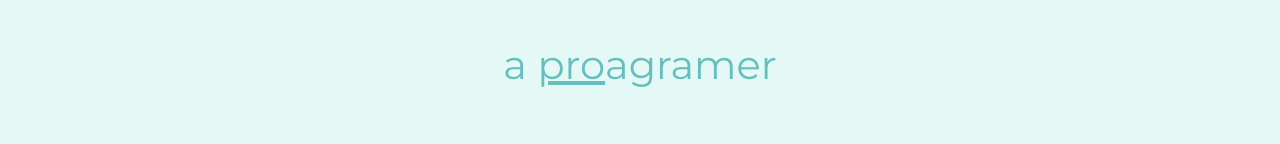
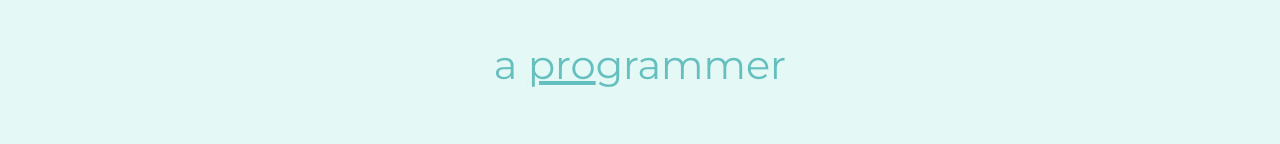
Before and after one commit to priyanshu47090/io, a plain HTML site: page index.html in a window 1280 px wide. Shown: the part 285-429 px from the top of the page. Drawn offline with Linux system fonts and the light colour scheme.

Commit message:
Update index.html

```diff
--- a/index.html
+++ b/index.html
@@ -14,7 +14,7 @@
     <img class="top-cloud" src="images/cloud.png" alt="cloud.png">
     <div class="tittle-text">
       <h1>I'm Priyanshu</h1>
-      <h2>a <span class="pro">pro</span>agramer</h2>
+      <h2>a <span class="pro">pro</span>grammer</h2>
     </div>
     <img class="bottom-cloud" src="images/cloud.png" alt="cloud.png">
     <img src="images/mountain.png" alt="mountain.png">
```
